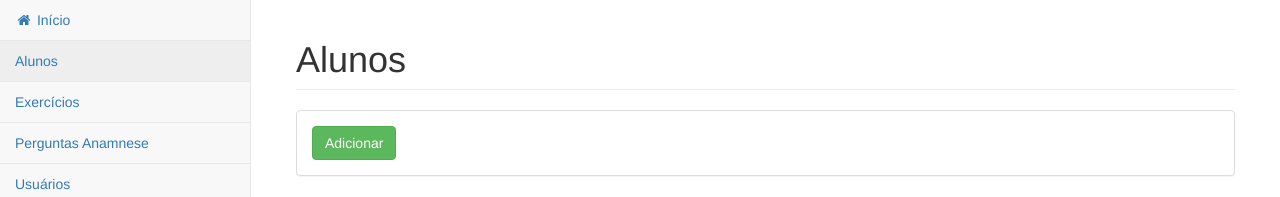
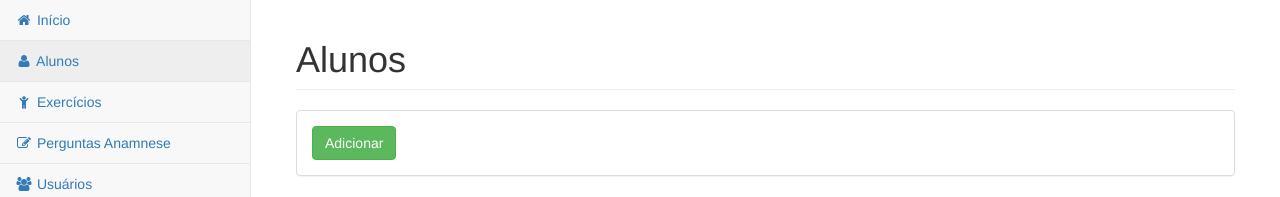
Before and after one commit to roldaojr/academia, a Django app: page /aluno/listar in a window 1280 px wide. Shown: the part 51-248 px from the top of the page. Run offline with Django 3.2, Linux system fonts and the light colour scheme; the visitor is signed in with stand-in values (Sample User, id 1); data comes from the database, SQL or seed files in the repository; some libraries are stand-ins or nearby versions.

Commit message:
Adicionando ícones aos menus

```diff
--- a/academia/templates/base_site.html
+++ b/academia/templates/base_site.html
@@ -35,10 +35,10 @@
                 <div class="sidebar-nav navbar-collapse">
                     <ul class="nav" id="side-menu">
                         <li><a href="{% url 'index' %}"><i class="fa fa-home fa-fw"></i> Início</a></li>
-                        <li><a href="{% url 'aluno_listar' %}">Alunos</a></li>
-                        <li><a href="{% url 'exercicio_listar' %}">Exercícios</a></li>
-                        <li><a href="{% url 'anamnese_listar' %}">Perguntas Anamnese</a></li>
-                        <li><a href="{% url 'usuario_listar' %}">Usuários</a></li>
+                        <li><a href="{% url 'aluno_listar' %}"><i class="fa fa-user fa-fw"></i> Alunos</a></li>
+                        <li><a href="{% url 'exercicio_listar' %}"><i class="fa fa-child fa-fw"></i> Exercícios</a></li>
+                        <li><a href="{% url 'anamnese_listar' %}"><i class="fa fa-edit fa-fw"></i> Perguntas Anamnese</a></li>
+                        <li><a href="{% url 'usuario_listar' %}"><i class="fa fa-users fa-fw"></i> Usuários</a></li>
                     </ul>
                 </div>
                 <!-- /.sidebar-collapse -->
--- a/academia/templates/registration/login.html
+++ b/academia/templates/registration/login.html
@@ -5,7 +5,7 @@
         <div class="col-md-4 col-md-offset-4">
             <div class="login-panel panel panel-default">
                 <div class="panel-heading">
-                    <h3 class="panel-title">Please Sign In</h3>
+                    <h3 class="panel-title">Entrar</h3>
                 </div>
                 <div class="panel-body">
                 {{ form.errors }}
```
